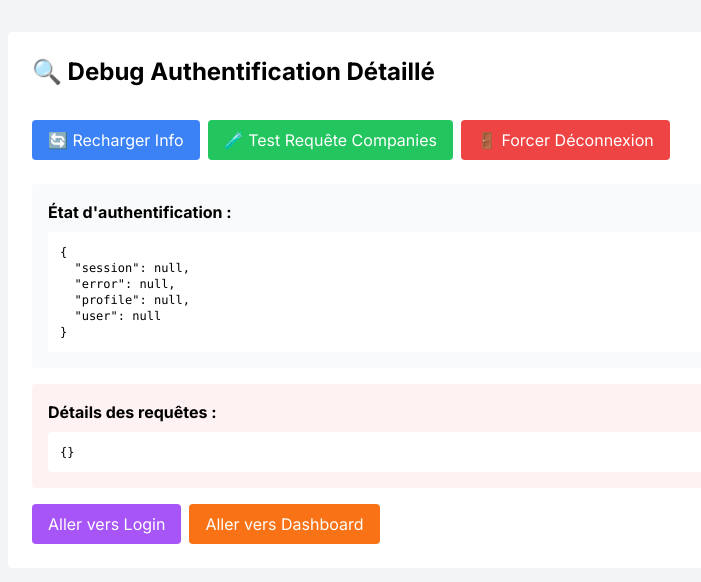
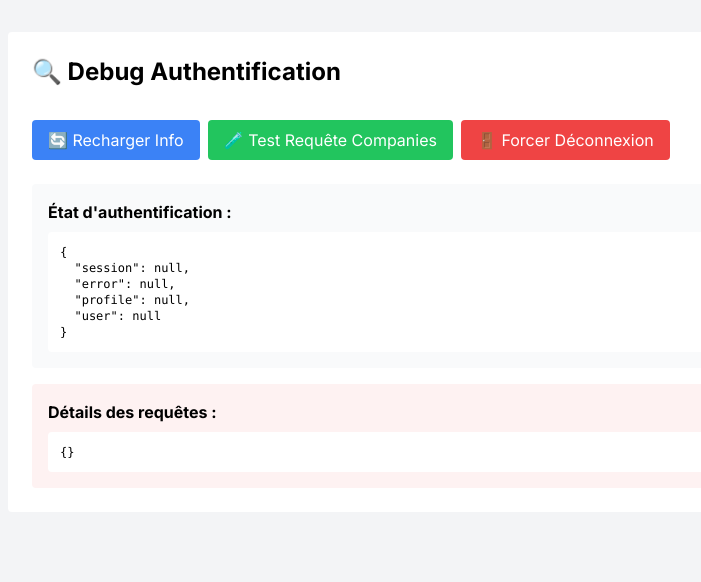
Before and after one commit to FaresBENAI/SkipLine, a Next.js app: page /debug-auth in a window 1280 px wide. Shown: the top 582 px of the page, without its empty margins (184-885 px from the left). Built offline with nearby package versions, Linux system fonts and the light colour scheme; no server answers.

Commit message:
fix: Correction erreur TypeScript et suppression pages debug

```diff
--- a/src/app/debug-auth/page.tsx
+++ b/src/app/debug-auth/page.tsx
@@ -6,7 +6,7 @@ import { supabase } from '@/lib/supabase'
 export default function DebugAuth() {
   const [authState, setAuthState] = useState<any>(null)
   const [loading, setLoading] = useState(true)
-  const [detailedErrors, setDetailedErrors] = useState<any>(null)
+  const [detailedErrors, setDetailedErrors] = useState<any>({})
 
   useEffect(() => {
     checkAuth()
@@ -17,7 +17,7 @@ export default function DebugAuth() {
       const { data: { session }, error: sessionError } = await supabase.auth.getSession()
 
       let profileData = null
-      let queryDetails = {}
+      const queryDetails: any = {}
 
       if (session?.user) {
         console.log('🔍 User ID recherché:', session.user.id)
@@ -96,13 +96,6 @@ export default function DebugAuth() {
 
       console.log('📊 Résultat avec .single():', { singleCompany, error2 })
 
-      // Test 3: Toutes les companies pour voir s'il y a des données
-      const { data: allData, error: error3 } = await supabase
-        .from('companies')
-        .select('*')
-
-      console.log('📊 Toutes les companies:', { allData, error3 })
-
       alert('Vérifiez la console pour les résultats des tests')
     } catch (error) {
       console.error('Erreur test:', error)
@@ -121,7 +114,7 @@ export default function DebugAuth() {
   return (
     <div className="min-h-screen p-8 bg-gray-100">
       <div className="max-w-4xl mx-auto bg-white p-6 rounded">
-        <h1 className="text-2xl font-bold mb-4">🔍 Debug Authentification Détaillé</h1>
+        <h1 className="text-2xl font-bold mb-4">🔍 Debug Authentification</h1>
 
         <div className="space-y-4 mb-6">
           <button
@@ -161,15 +154,6 @@ export default function DebugAuth() {
             </pre>
           </div>
         </div>
-
-        <div className="mt-4 space-x-2">
-          <a href="/auth/login" className="bg-purple-500 text-white px-4 py-2 rounded inline-block">
-            Aller vers Login
-          </a>
-          <a href="/dashboard" className="bg-orange-500 text-white px-4 py-2 rounded inline-block">
-            Aller vers Dashboard
-          </a>
-        </div>
       </div>
     </div>
   )
```
